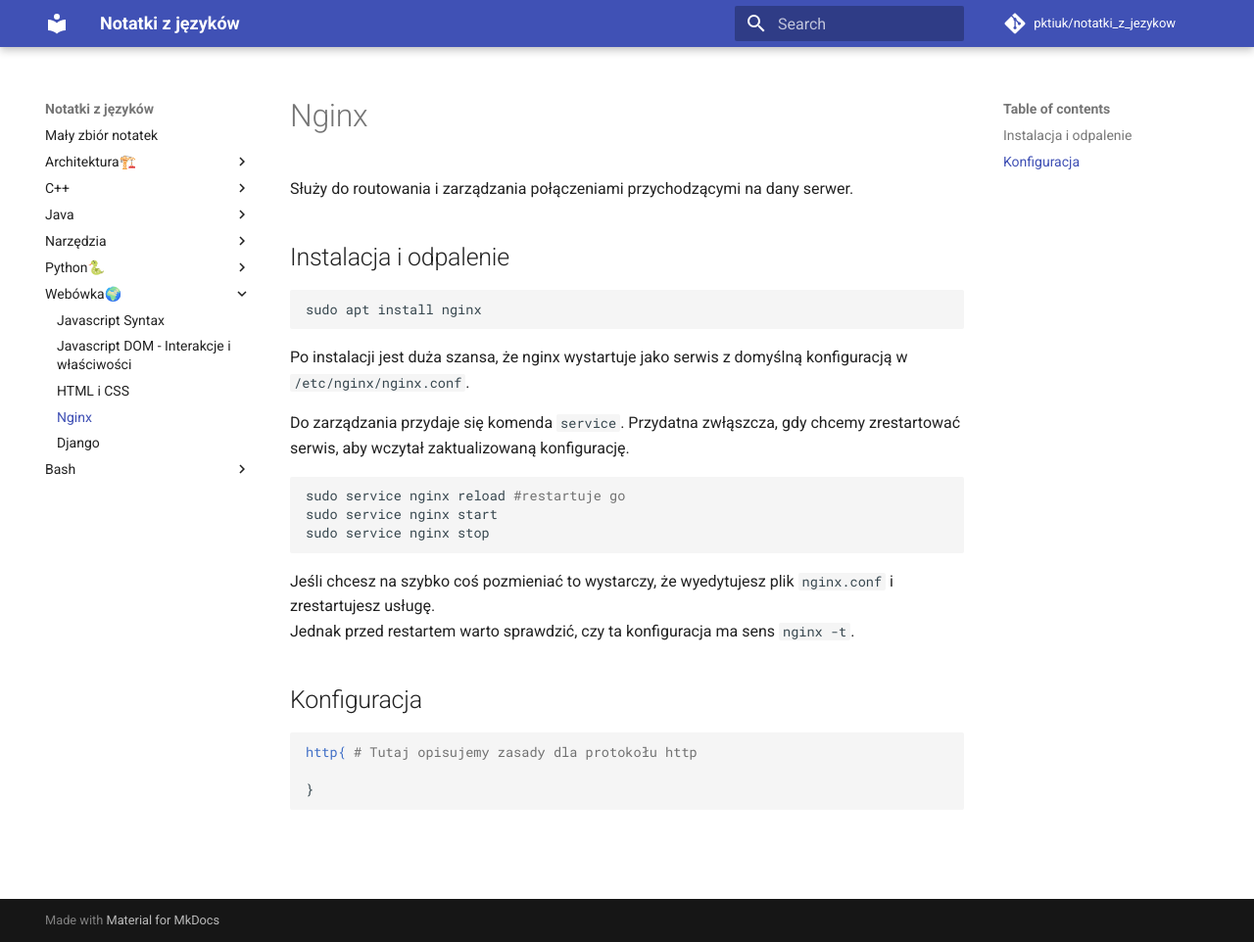
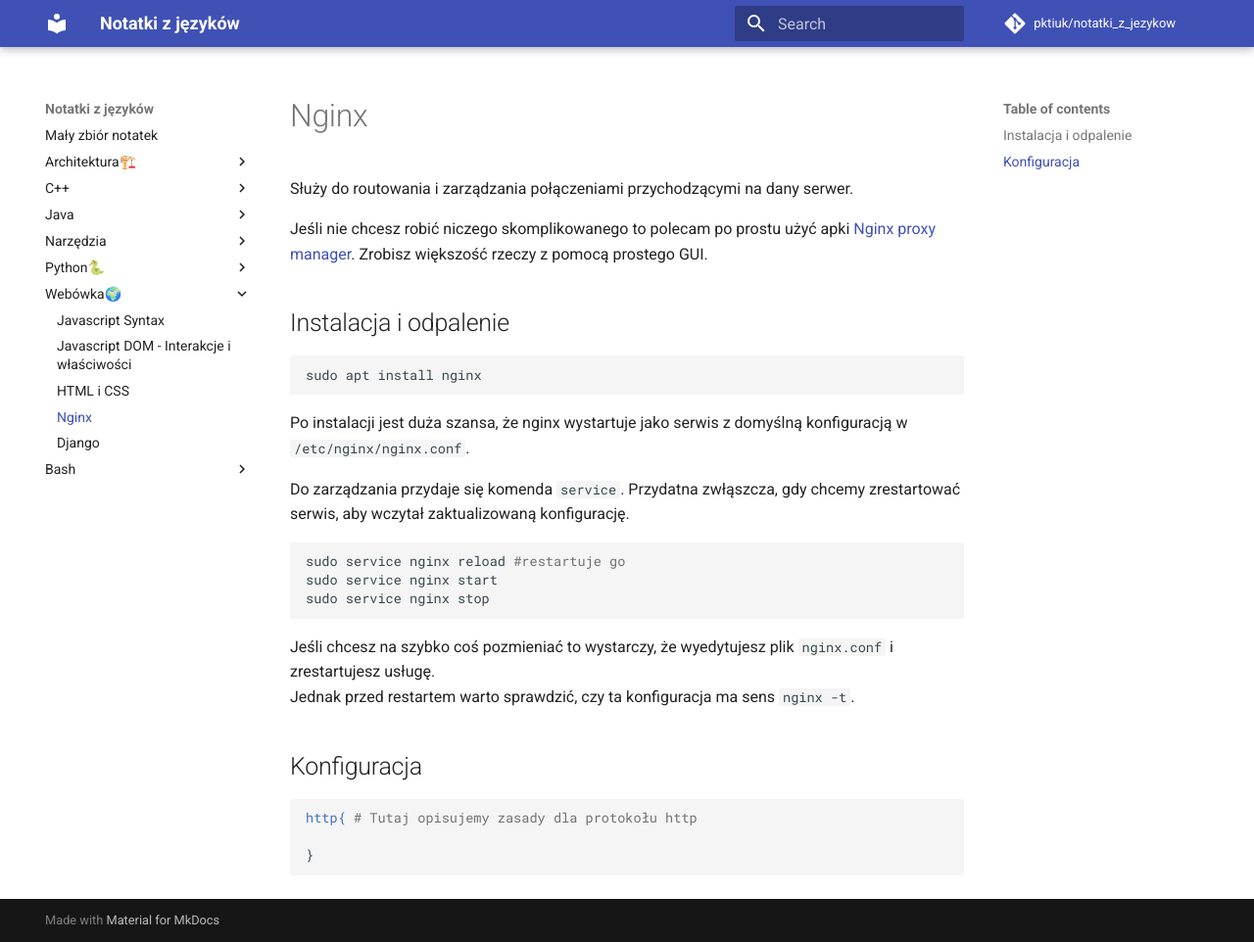
Before and after one commit to pktiuk/notatki_z_jezykow, an MkDocs documentation site: the page built from docs/Webówka🌍/7_nginx.md, in a window 1280 px wide and 962 px high. Shown: the whole window at 98% size. Built offline with MkDocs 1.6.1 and Material for MkDocs 9.7.7, drawn with Linux system fonts in a browser that asks for light colours; comment, search, counter and statistics services are not loaded.

Commit message:
Informacja o https://nginxproxymanager.com/

```diff
--- a/docs/Webówka🌍/7_nginx.md
+++ b/docs/Webówka🌍/7_nginx.md
@@ -1,6 +1,8 @@
 # Nginx
 
 Służy do routowania i zarządzania połączeniami przychodzącymi na dany serwer.
+
+Jeśli nie chcesz robić niczego skomplikowanego to polecam po prostu użyć apki [Nginx proxy manager](https://nginxproxymanager.com/). Zrobisz większość rzeczy z pomocą prostego GUI.
 
 ## Instalacja i odpalenie
 
```
